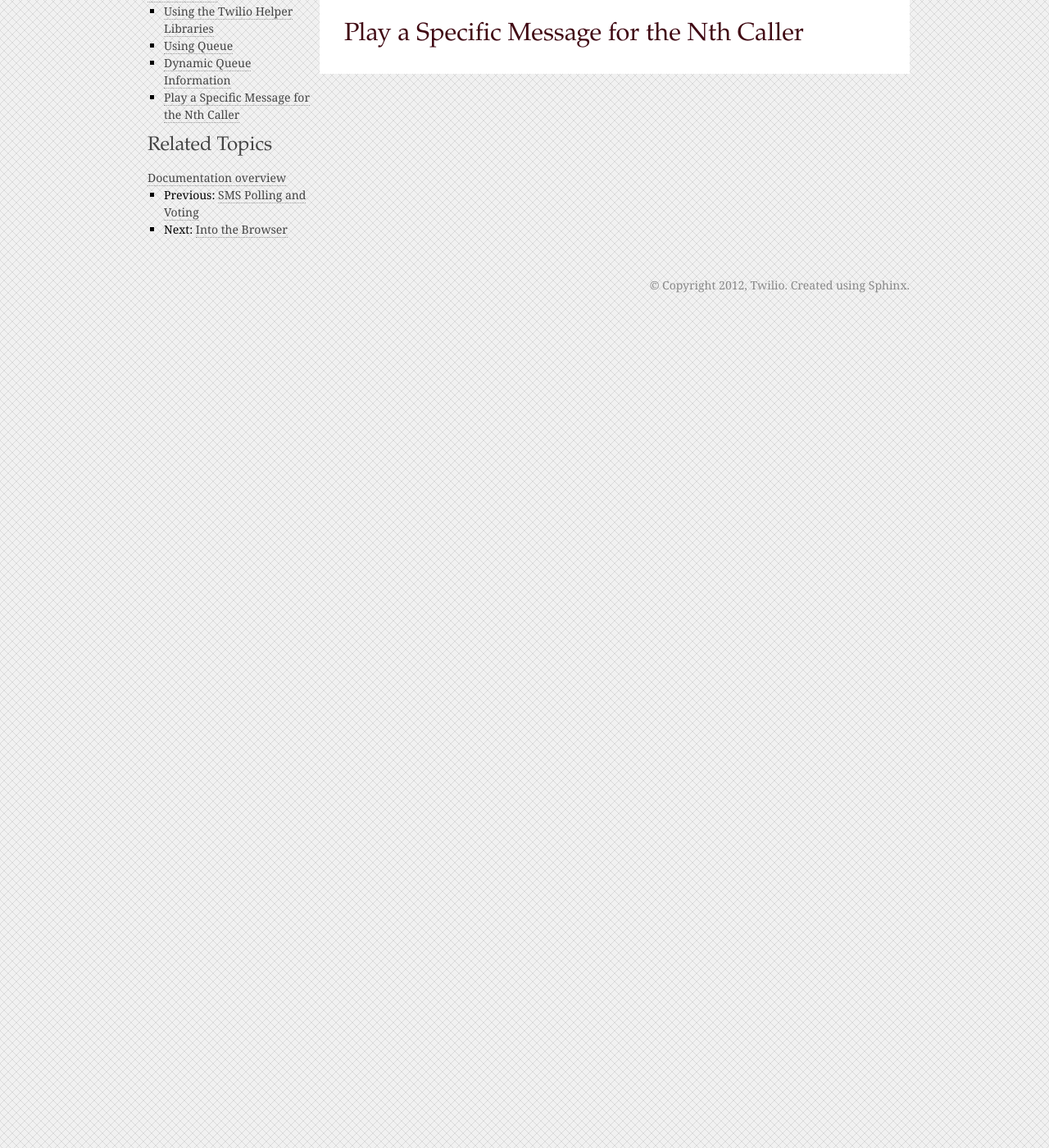
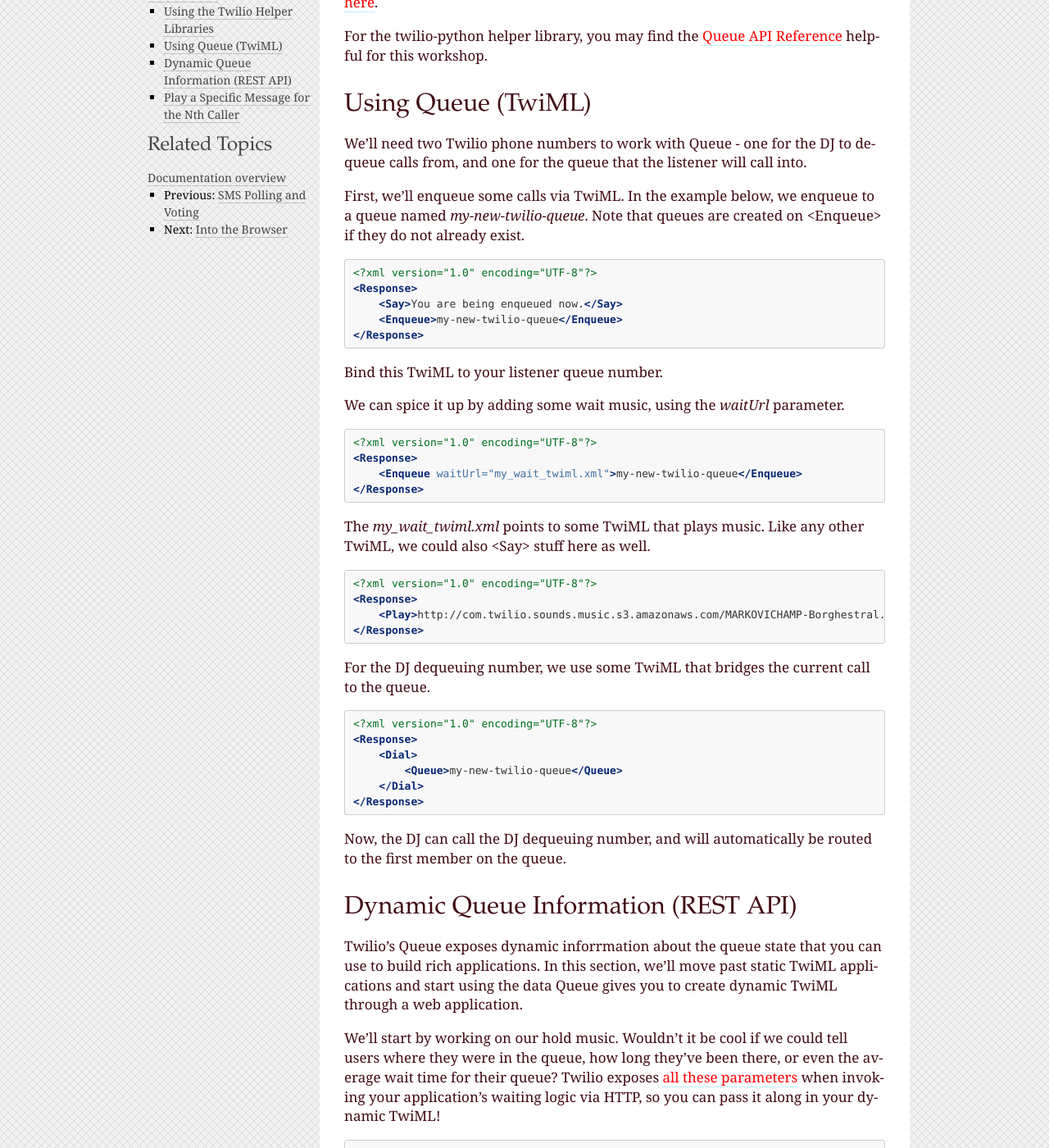
Before and after one commit to twilio/workshop, a Sphinx documentation site: the page built from docs/callin.rst, in a window 1280 px wide and 1400 px high, scrolled down 303 px. Shown: the whole window at 82% size. Built offline with Sphinx 7.4.7, drawn with Linux system fonts in a browser that asks for light colours; some of the changed text lies outside the part shown.

Commit message:
static and dynamic use of queue. tbd - bigger queue app

```diff
--- a/docs/callin.rst
+++ b/docs/callin.rst
@@ -3,14 +3,143 @@
 Radio Call In
 =============
 
+In this workshop, we'll be designing a radio call in application
+using Twilio's new <Queue> functionality.
+
 Using the Twilio Helper Libraries
 ---------------------------------
 
-Using Queue
------------
+Though this workshop will assume use of Python and the twilio-python
+helper library, Twilio offers helper libraries for a large set of
+languages. Check them out `here`_.
 
-Dynamic Queue Information
--------------------------
+For the twilio-python helper library, you may find the `Queue API
+Reference`_ helpful for this workshop.
+
+.. _here: http://www.twilio.com/docs/libraries
+.. _Queue API Reference: https://twilio-python.readthedocs.org/en/latest/api/rest/resources.html#queues
+
+Using Queue (TwiML)
+-------------------
+We'll need two Twilio phone numbers to work with Queue - one for the DJ to
+dequeue calls from, and one for the queue that the listener will call into.
+
+First, we'll enqueue some calls via TwiML. In the example below, we enqueue
+to a queue named `my-new-twilio-queue`. Note that queues are created on
+<Enqueue> if they do not already exist.
+
+.. code-block:: xml
+
+    <?xml version="1.0" encoding="UTF-8"?>
+    <Response>
+        <Say>You are being enqueued now.</Say>
+        <Enqueue>my-new-twilio-queue</Enqueue>
+    </Response>
+
+Bind this TwiML to your listener queue number.
+
+We can spice it up by adding some wait music, using the `waitUrl` parameter.
+
+.. code-block:: xml
+
+    <?xml version="1.0" encoding="UTF-8"?>
+    <Response>
+        <Enqueue waitUrl="my_wait_twiml.xml">my-new-twilio-queue</Enqueue>
+    </Response>
+
+The `my_wait_twiml.xml` points to some TwiML that plays music. Like any other
+TwiML, we could also <Say> stuff here as well.
+
+.. code-block:: xml
+
+    <?xml version="1.0" encoding="UTF-8"?>
+    <Response>
+        <Play>http://com.twilio.sounds.music.s3.amazonaws.com/MARKOVICHAMP-Borghestral.mp3</Play>
+    </Response>
+
+
+
+For the DJ dequeuing number, we use some TwiML that bridges the current call
+to the queue.
+
+.. code-block:: xml
+
+    <?xml version="1.0" encoding="UTF-8"?>
+    <Response>
+        <Dial>
+            <Queue>my-new-twilio-queue</Queue>
+        </Dial>
+    </Response>
+
+Now, the DJ can call the DJ dequeuing number, and will automatically be routed
+to the first member on the queue.
+
+Dynamic Queue Information (REST API)
+------------------------------------
+Twilio's Queue exposes dynamic inforrmation about the queue state that
+you can use to build rich applications. In this section, we'll move past
+static TwiML applications and start using the data Queue gives you to
+create dynamic TwiML through a web application.
+
+We'll start by working on our hold music. Wouldn't it be cool if we could
+tell users where they were in the queue, how long they've been there, or
+even the average wait time for their queue? Twilio exposes `all these
+parameters`_ when invoking your application's waiting logic via HTTP, so
+you can pass it along in your dynamic TwiML!
+
+.. _all these parameters: http://www.twilio.com/docs/api/twiml/enqueue#attributes-waiturl-parameters
+
+.. code-block:: python
+
+    class WaitingLoop(webapp2.RequestHandler):
+        def post(self):
+            response = twiml.Response()
+            response.say("You are number %s in line." % self.request.get('QueuePosition'))
+            response.say("You've been in line for %s seconds." % self.request.get('QueueTime'))
+            response.say("The average wait time is currently %s seconds." % self.request.get('AverageQueueTime'))
+            response.play("http://com.twilio.music.rock.s3.amazonaws.com/nickleus_-_original_guitar_song_200907251723.mp3")
+            self.response.out.write(str(response))
+
+You can also take advantage of similar information when a call is dequeued,
+through the `action` parameter when enqueuing.
+
+.. code-block:: xml
+
+    <?xml version="1.0" encoding="UTF-8"?>
+    <Response>
+        <Say>You are being enqueued now.</Say>
+        <Enqueue action="/dequeue-logic">my-new-twilio-queue</Enqueue>
+    </Response>
+
+.. code-block:: python
+
+    class DequeueLogic(webapp2.RequestHandler):
+        def post(self):
+            res = self.request.get('QueueResult')
+            if res == 'bridged':
+                # save to db, ping analytics, whatever you want!
+
+
 
 Play a Specific Message for the Nth Caller
 ------------------------------------------
+
+* HEY! I'm going to figure out another app for this, since we don't want persistence.
+* and we want to showcase queue, and Nth caller is something we can do without queue, duh.
+
+* Dequeue via REST API: http://www.twilio.com/docs/api/rest/member#instance-post
+
+
+HTTP -> TwiML
+Stub out a flask app, users can fill this in, or webapp2
+
+* TwiML for enqueuing calls.
+* Using the twilio.twiml.Response class to generate TwiML
+
+* Action on dequeue (specified at enqueue time) [ this is the key for keeping track of the nth caller ]
+
+* waitUrl parameters passed in -
+* action parameters passed in - time call spent in queue
+* Intro to the twilio.client.queues resource
+    * List and confirm that our queue exists
+    * See the amount of calls on it.
```
